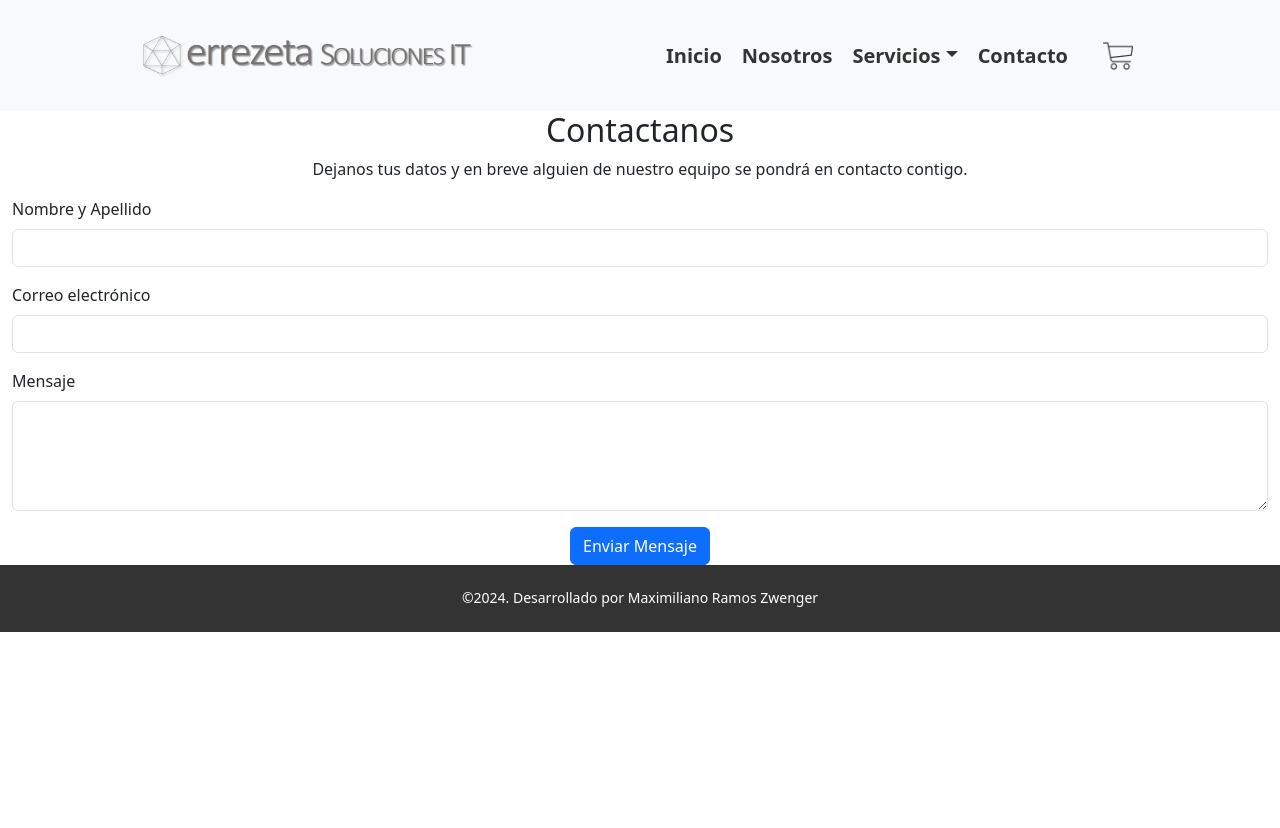
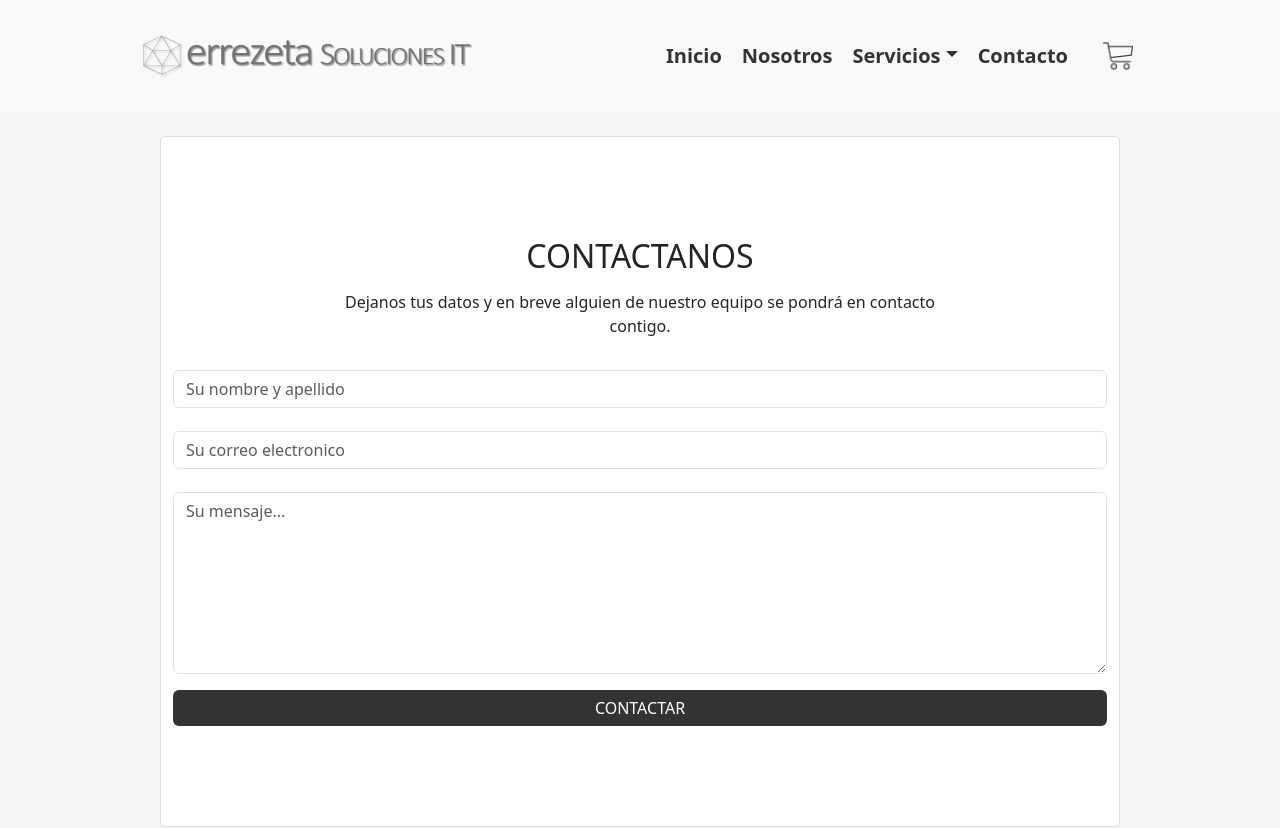
Before and after one commit to mramoszwenger/-ReactJS-entregaFinal-MaximilianoRamosZwenger, a React (Vite) app: page /contacto in a window 1280 px wide. Shown: the top 828 px of the page. Before the commit the page ends 800 px from the top, so only its background shows below. Built offline with nearby package versions, Linux system fonts and the light colour scheme.

Commit message:
entregaFinal-MRZ-v3.3.5

```diff
--- a/src/components/Cart/Cart.css
+++ b/src/components/Cart/Cart.css
@@ -39,7 +39,7 @@
 
 .cart__summaryContainer {
     width: 30%;
-    height: 30%;
+    height: min-content;
     text-align: left;
     justify-content: space-between;
     background-color: #ffffff;
@@ -49,15 +49,25 @@
     border-radius: 5px;
     box-shadow: 0 2px 4px rgba(0, 0, 0, 0.1);
     transition: transform 0.3s ease-in-out;
+    text-align: center;
 }
 
 .cart__summaryTitle {
     font-size: 20px;
+    margin-top: 25px;
+}
+
+.list__summaryServices {
+    list-style: none;
+    text-align: left;
 }
 
 .cart__summaryTotal {
     font-size: 16px;
     margin-top: 25px;
+    border: 1px solid #dddddd;
+    border-radius: 5px;
+    padding: 10px 15px 10px 15px;
 }
 
 .cart__requestButton {
@@ -66,7 +76,7 @@
     border-radius: 5px;
     color: #ffffff;
     padding: 10px 15px 10px 15px;
-    margin-top: 70px;
+    margin-bottom: 15px;
     width: 100%;
 }
 
--- a/src/components/Cart/Cart.jsx
+++ b/src/components/Cart/Cart.jsx
@@ -31,6 +31,13 @@ const Cart = () => {
         {cart.length > 0 && (
             <div className="cart__summaryContainer">
                 <h3 className='cart__summaryTitle'>Resumen de Servicios a Contratar</h3>
+                <div className='cart__summaryServices'>
+                    <ul>
+                        {cart.map((s) => (
+                            <li key={s.servicio.id} className='list__summaryServices'>{s.servicio.nombre} ({s.cantidad})</li>
+                        ))}
+                    </ul>
+                </div>
                 <h4 className='cart__summaryTotal'>Costo mensual estimado: ${totalServices()}</h4>
                 <button className='cart__requestButton'>Solicitar Servicios</button>
             </div>
--- a/src/components/ContactForm/ContactForm.css
+++ b/src/components/ContactForm/ContactForm.css
@@ -0,0 +1,42 @@
+.contact__container {
+    background-color: #f7f7f7;
+    height: 100vh;
+    padding-top: 25px;
+}
+
+.contact__subContainer {
+    width: 75% !important;
+    background-color: #ffffff;
+    border: 1px solid #dddddd;
+    border-radius: 5px;
+    padding: 100px;
+}
+
+.contact__title {
+    text-transform: uppercase;
+    margin-bottom: 15px;
+}
+
+.contact__description {
+    margin-bottom: 25px;
+}
+
+.form-label {
+    visibility: hidden;
+}
+
+.form-control {
+    margin-top: -25px;
+}
+
+.submit__button {
+    width: 100%;
+    padding: 10px 0 10px 0;
+    border: none !important;
+    background-color: #333333 !important;
+    text-transform: uppercase;
+}
+
+.submit__button:hover {
+    background-color: #ff6600 !important;
+}
--- a/src/components/ContactForm/ContactForm.jsx
+++ b/src/components/ContactForm/ContactForm.jsx
@@ -1,4 +1,5 @@
 import React, { useState } from 'react';
+import './ContactForm.css'
 
 const ContactForm = () => {
   const [nombre, setNombre] = useState('');
@@ -81,7 +82,10 @@ const ContactForm = () => {
   };
 
   return (
-    <div className="container-fluid contact">
+    <div className='contact__container'>
+
+      <div className="container-fluid contact__subContainer">
+
         <div className="contact__head row">
           <div className="col-lg-8 mx-auto text-center">
             <h2 className="contact__title">Contactanos</h2>
@@ -90,63 +94,37 @@ const ContactForm = () => {
         </div>
 
         <div className="contact__background">
+
           <form className="contact__form needs-validation" action="/api/mailer" method="post" id="formularioWeb" noValidate onSubmit={handleSubmit}>
 
             <div className="mb-3">
-            <label htmlFor="nombre" className="form-label">
-              Nombre y Apellido
-            </label>
-            <input
-              type="text"
-              className="form-control"
-              id="nombre"
-              value={nombre}
-              onChange={(e) => setNombre(e.target.value)}
-              required
-            />
+              <label htmlFor="nombre" className="form-label">Nombre y Apellido</label>
+              <input type="text" className="form-control" id="nombre" placeholder='Su nombre y apellido' value={nombre} onChange={(e) => setNombre(e.target.value)} required/>
               {/* Mensaje de error */}
               <div className="invalid-feedback">Por favor ingresa tu nombre. No se permiten números.</div>
             </div>
 
             <div className="mb-3">
-            <label htmlFor="correo" className="form-label">
-              Correo electrónico
-            </label>
-            <input
-              type="email"
-              className="form-control"
-              id="correo"
-              value={correo}
-              onChange={(e) => setCorreo(e.target.value)}
-              required
-            />
+              <label htmlFor="correo" className="form-label">Correo electrónico</label>
+              <input type="email" className="form-control" id="correo" placeholder="Su correo electronico" value={correo} onChange={(e) => setCorreo(e.target.value)} required/>
               {/* Mensaje de error */}
               <div className="invalid-feedback">Por favor ingresa un correo electrónico válido.</div>
             </div>
 
             <div className="mb-3">
-            <label htmlFor="mensaje" className="form-label">
-              Mensaje
-            </label>
-            <textarea
-              className="form-control"
-              id="mensaje"
-              rows="4"
-              value={mensaje}
-              onChange={(e) => setMensaje(e.target.value)}
-              required
-            ></textarea>
+              <label htmlFor="mensaje" className="form-label">Mensaje</label>
+                <textarea className="form-control" id="mensaje" placeholder="Su mensaje..." rows="7" value={mensaje}onChange={(e) => setMensaje(e.target.value)} required></textarea>
               {/* Mensaje de error */}
               <div className="invalid-feedback">Por favor ingresa tu mensaje.</div>
             </div>
 
             <div className="text-center">
-            <button type="submit" className="btn btn-primary">
-              Enviar Mensaje
-            </button>
+              <button type="submit" className="btn btn-primary submit__button">Contactar</button>
             </div>
 
           </form>
+
+        </div>
       </div>
     </div>
   );
```
Lines whose indentation alone changed are shown as unchanged.
